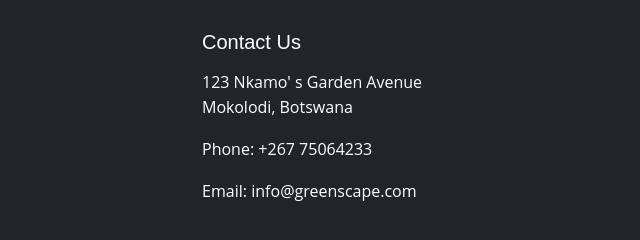
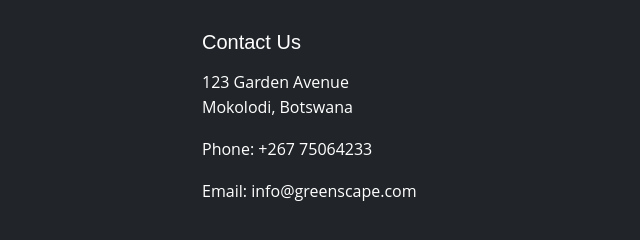
Before and after one commit to bida24-105/GreenSpace, a plain HTML site: page services.html in a window 1280 px wide. Shown: the part 2565-2805 px from the top of the page, 640-1280 px from the left. Drawn offline with nearby package versions, Linux system fonts and the light colour scheme; a script that the page names is missing.

Commit message:
Update services.html

```diff
--- a/services.html
+++ b/services.html
@@ -169,7 +169,7 @@
                 </div>
                 <div class="col-lg-4">
                     <h3 class="h5 mb-3">Contact Us</h3>
-                    <p>123 Nkamo' s Garden Avenue<br>Mokolodi, Botswana</p>
+                    <p>123 Garden Avenue<br>Mokolodi, Botswana</p>
                     <p>Phone: +267 75064233</p>
                     <p>Email: info@greenscape.com</p>
                 </div>
```
